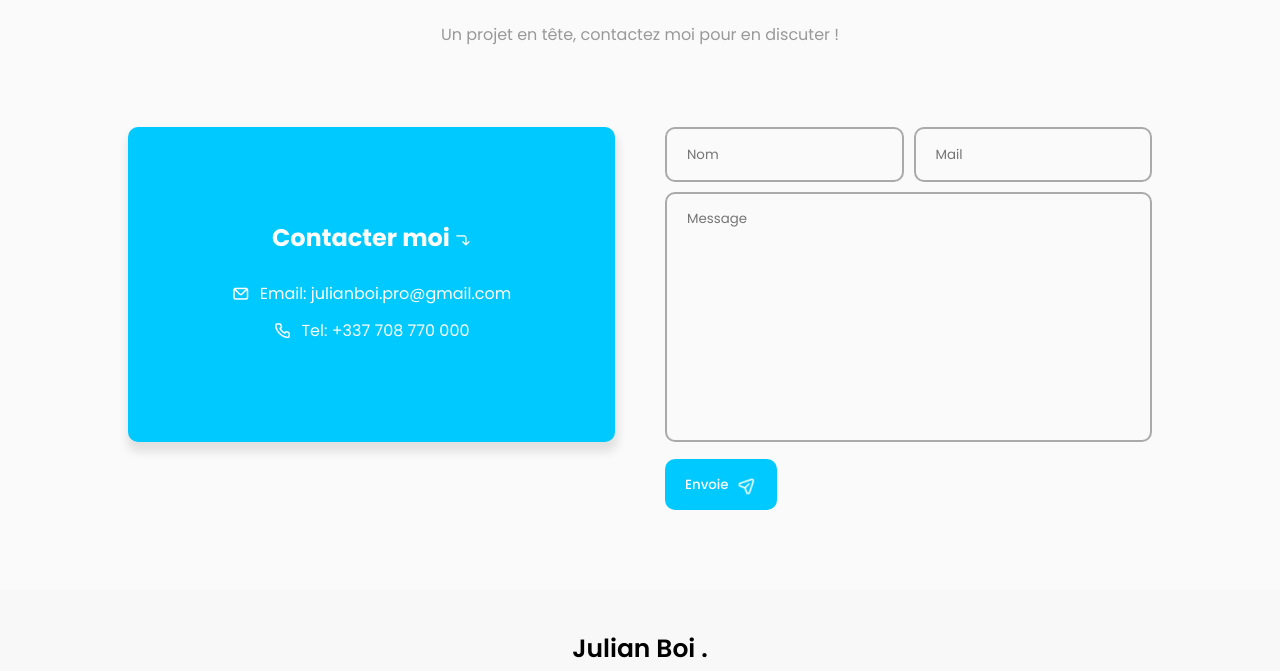
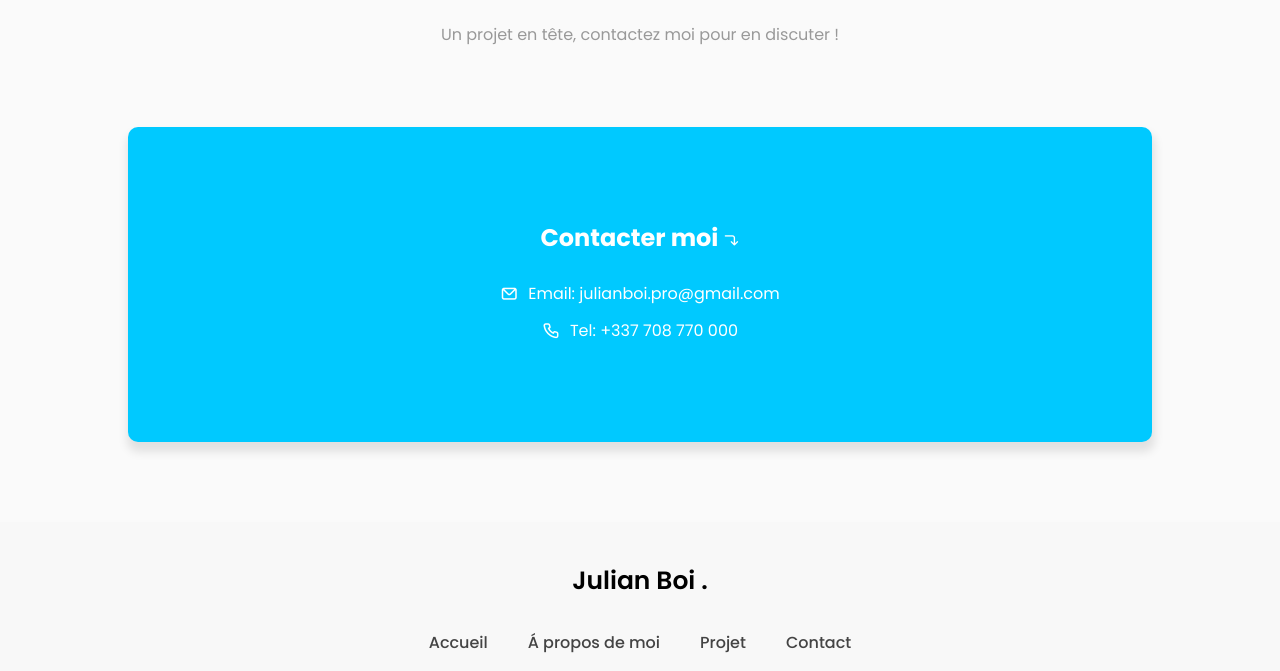
Before and after one commit to JulianBoiDeveloper/folio, a plain HTML site: page index.html in a window 1280 px wide. Shown: the part 2160-2831 px from the top of the page. Drawn offline with nearby package versions, Linux system fonts and the light colour scheme.

Commit message:
Up Potfolio

```diff
--- a/index.html
+++ b/index.html
@@ -197,27 +197,11 @@
             <span>Un projet en tête, contactez moi pour en discuter ! </span>
           </div>
           <div class="row">
-             <div class="col">
                 <div class="contact-info">
                     <h2>Contacter moi <i class="uil uil-corner-right-down"></i></h2>
                     <p><i class="uil uil-envelope"></i> Email: julianboi.pro@gmail.com</p>
                     <p><i class="uil uil-phone"></i> Tel: +337 708 770 000</p>
                 </div>
-             </div>
-             <div class="col">
-                <div class="form-control">
-                    <div class="form-inputs">
-                        <input type="text" class="input-field" placeholder="Nom">
-                        <input type="text" class="input-field" placeholder="Mail">
-                    </div>
-                    <div class="text-area">
-                        <textarea placeholder="Message"></textarea>
-                    </div>
-                    <div class="form-button">
-                        <button class="btn">Envoie <i class="uil uil-message"></i></button>
-                    </div>
-                </div>
-             </div>
           </div>
        </section>
 
```
